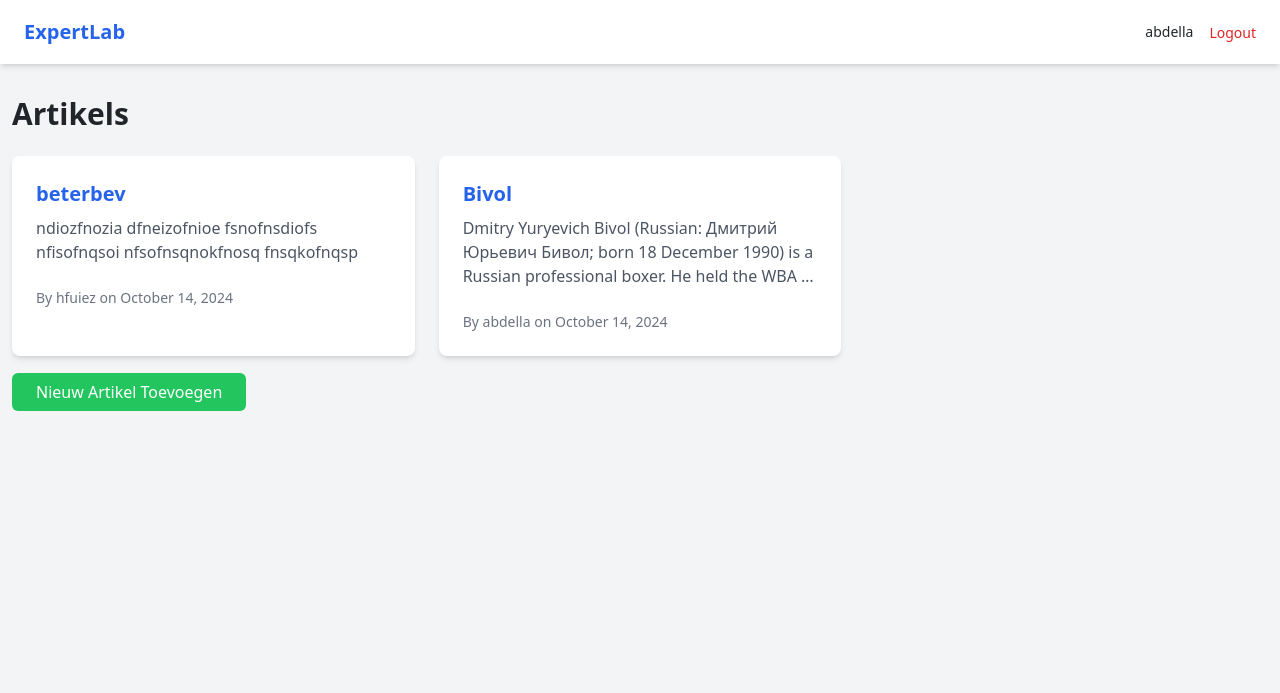
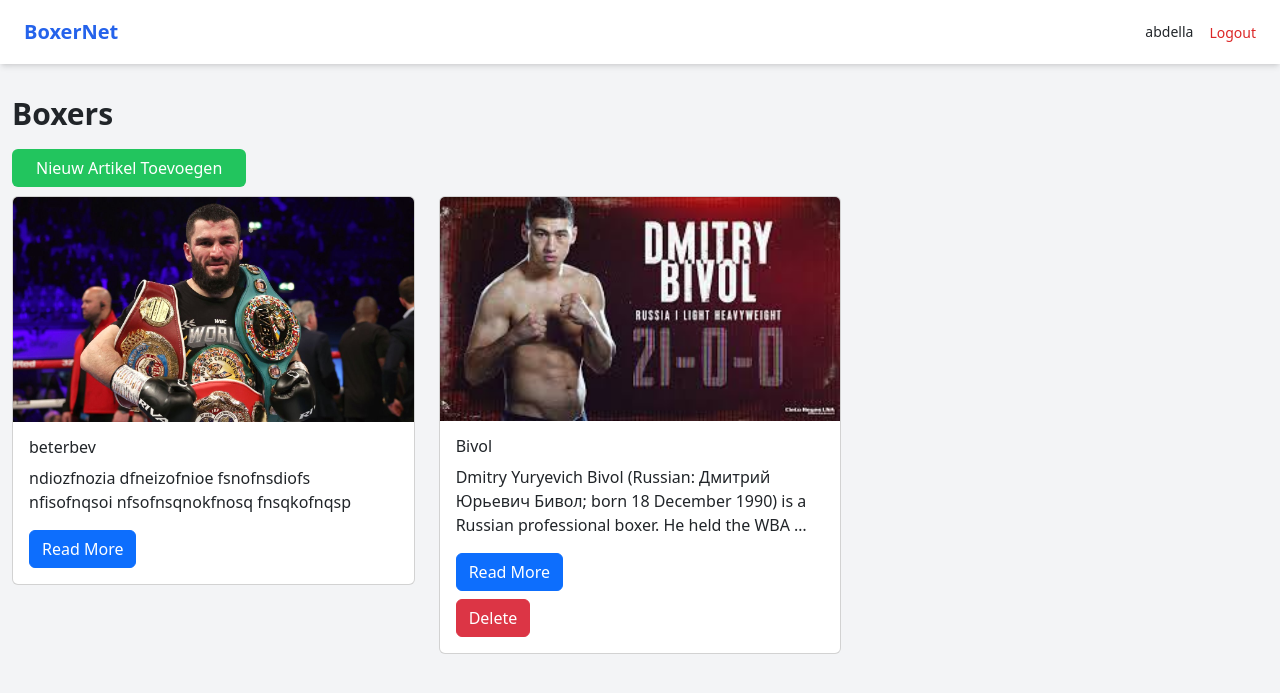
Before and after one commit to AbdellaBoutaarourt/Prototype-1-Python-django-, a Django app: page /articles/ in a window 1280 px wide. Shown: the top 693 px of the page. Run offline with Django 5.2, Linux system fonts and the light colour scheme; a user stored in the database is signed in; data comes from the database, SQL or seed files in the repository; both versions use the stored data as it was after the commit; some libraries are stand-ins or nearby versions.

Commit message:
delete and add boxers

```diff
--- a/prototype1/articles/forms.py
+++ b/prototype1/articles/forms.py
@@ -7,7 +7,7 @@ from django.contrib.auth.forms import UserCreationForm
 class ArticleForm(forms.ModelForm):
     class Meta:
         model = Article
-        fields = ['title', 'content']
+        fields = ['title', 'content', 'image']
 
 
 class UserRegistrationForm(UserCreationForm):
--- a/prototype1/articles/models.py
+++ b/prototype1/articles/models.py
@@ -5,6 +5,7 @@ class Article(models.Model):
     title = models.CharField(max_length=200)
     content = models.TextField()
     author = models.ForeignKey(User, on_delete=models.CASCADE)
+    image = models.ImageField(upload_to='articles/', blank=True, null=True)  # New image field
     created_at = models.DateTimeField(auto_now_add=True)
 
     def __str__(self):
--- a/prototype1/articles/templates/article_list.html
+++ b/prototype1/articles/templates/article_list.html
@@ -4,23 +4,36 @@
 
 {% block content %}
 <div class="max-w-7xl mx-auto">
-    <h2 class="text-3xl font-semibold mb-6">Artikels</h2>
-    <div class="grid grid-cols-1 sm:grid-cols-2 lg:grid-cols-3 gap-6">
-        {% for article in articles %}
-            <div class="bg-white p-6 rounded-lg shadow-md">
-                <h3 class="text-xl font-bold text-blue-600">
-                    <a href="{% url 'articles:detail' article.pk %}">{{ article.title }}</a>
-                </h3>
-                <p class="text-gray-600 mt-2">{{ article.content|truncatewords:20 }}</p>
-                <p class="text-sm text-gray-500 mt-4">By {{ article.author.username }} on {{ article.created_at|date:"F j, Y" }}</p>
-            </div>
-        {% empty %}
-            <p>Er zijn nog geen artikels beschikbaar.</p>
-
-        {% endfor %}
-    </div>
+    <h2 class="text-3xl font-semibold mb-6">Boxers</h2>
+    {% if user.is_authenticated %}  {# Check if the user is authenticated #}
     <div class="mt-6">
         <a href="{% url 'articles:add_article' %}" class="bg-green-500 text-white px-4 py-2 rounded">Nieuw Artikel Toevoegen</a>
     </div>
+{% endif %}
+    <div class="row">
+        {% for article in articles %}
+            <div class="col-md-4 mt-3">
+                <div class="card mb-4">
+                    {% if article.image %}
+                        <img src="{{ article.image.url }}" class="card-img-top" alt="{{ article.title }}">
+                    {% endif %}
+                    <div class="card-body">
+                        <h5 class="card-title">{{ article.title }}</h5>
+                        <p class="card-text">{{ article.content|truncatewords:20 }}</p>
+                        <a href="{% url 'articles:article_detail' article.id %}" class="btn btn-primary mt-3">Read More</a>
+
+                        {% if request.user == article.author %}
+                            <form action="{% url 'articles:delete_article' article.id %}" method="POST" class="mt-2">
+                                {% csrf_token %}
+                                <button type="submit" class="btn btn-danger">Delete</button>
+                            </form>
+                        {% endif %}
+                    </div>
+                </div>
+            </div>
+        {% empty %}
+            <p>Er zijn nog geen Boxers beschikbaar.</p>
+        {% endfor %}
+    </div>
 </div>
 {% endblock %}
--- a/prototype1/articles/templates/base.html
+++ b/prototype1/articles/templates/base.html
@@ -15,7 +15,7 @@
         <div class="max-w-7xl mx-auto px-4 sm:px-6 lg:px-8">
             <div class="flex justify-between h-16">
                 <div class="flex">
-                    <a href="{% url 'articles:article_list' %}" class="text-xl font-bold text-blue-600 my-auto">ExpertLab</a>
+                    <a href="{% url 'articles:article_list' %}" class="text-xl font-bold text-blue-600 my-auto">BoxerNet</a>
                 </div>
                 <div class="flex items-center space-x-4">
                     {% if user.is_authenticated %}
--- a/prototype1/articles/urls.py
+++ b/prototype1/articles/urls.py
@@ -7,4 +7,6 @@ urlpatterns = [
     path('', views.article_list, name='article_list'),
     path('<int:id>/', views.article_detail, name='article_detail'),
     path('add/', views.add_article, name='add_article'),
+    path('article/<int:article_id>/delete/', views.delete_article, name='delete_article'),
+
 ]
--- a/prototype1/articles/views.py
+++ b/prototype1/articles/views.py
@@ -13,11 +13,12 @@ from django.contrib.auth.forms import AuthenticationForm
 @login_required
 def add_article(request):
     if request.method == 'POST':
-        form = ArticleForm(request.POST)
+        form = ArticleForm(request.POST, request.FILES)  # Handle file uploads
         if form.is_valid():
             article = form.save(commit=False)
-            article.author = request.user
+            article.author = request.user  # Assign the current user as the author
             article.save()
+            messages.success(request, 'Article added successfully!')
             return redirect('articles:article_list')
     else:
         form = ArticleForm()
@@ -27,9 +28,29 @@ def article_list(request):
     articles = Article.objects.all()
     return render(request, 'article_list.html', {'articles': articles})
 
+def delete_article(request, article_id):
+    article = get_object_or_404(Article, id=article_id)
+
+    if request.user == article.author:
+        article.delete()
+        messages.success(request, 'Article deleted successfully.')
+    else:
+        messages.error(request, 'You are not allowed to delete this article.')
+
+    return redirect('articles:article_list')
+
+
 def article_detail(request, id):
     article = get_object_or_404(Article, id=id)
     return render(request, 'article_detail.html', {'article': article})
+
+def my_boxers(request):
+    if request.user.is_authenticated:
+        articles = Article.objects.filter(author=request.user)  # Replace 'author' with the correct field for the user in your Article model
+    else:
+        articles = []
+
+    return render(request, 'my_boxers.html', {'articles': articles})
 
 def register(request):
     if request.method == 'POST':
--- a/prototype1/prototype1/settings.py
+++ b/prototype1/prototype1/settings.py
@@ -11,6 +11,7 @@ https://docs.djangoproject.com/en/5.1/ref/settings/
 """
 
 from pathlib import Path
+import os
 
 # Build paths inside the project like this: BASE_DIR / 'subdir'.
 BASE_DIR = Path(__file__).resolve().parent.parent
@@ -29,6 +30,10 @@ ALLOWED_HOSTS = []
 
 LOGOUT_REDIRECT_URL = '/'
 LOGIN_REDIRECT_URL = 'articles:article_list'
+
+MEDIA_URL = '/media/'
+MEDIA_ROOT = os.path.join(BASE_DIR, 'media/')
+
 
 # Application definition
 
--- a/prototype1/prototype1/urls.py
+++ b/prototype1/prototype1/urls.py
@@ -18,6 +18,8 @@ from django.urls import path, include
 from django.shortcuts import redirect
 from django.contrib.auth import views as auth_views
 from articles import views
+from django.conf.urls.static import static
+from django.conf import settings
 
 
 urlpatterns = [
@@ -26,4 +28,4 @@ urlpatterns = [
     path('articles/', include('articles.urls')),
     path('register/', views.register, name='register'),
     path('', lambda request: redirect('articles:article_list')),
-]
+]+ static(settings.MEDIA_URL, document_root=settings.MEDIA_ROOT)
```
Also changed, not shown: prototype1/articles/templates/add_article.html (+17 -5 lines), prototype1/articles/templates/article_detail.html (+20 -5 lines), prototype1/articles/migrations/0002_article_image.py (added), prototype1/db.sqlite3, prototype1/media/articles/bivol.jpg (added), prototype1/media/articles/i.jpeg (added).
